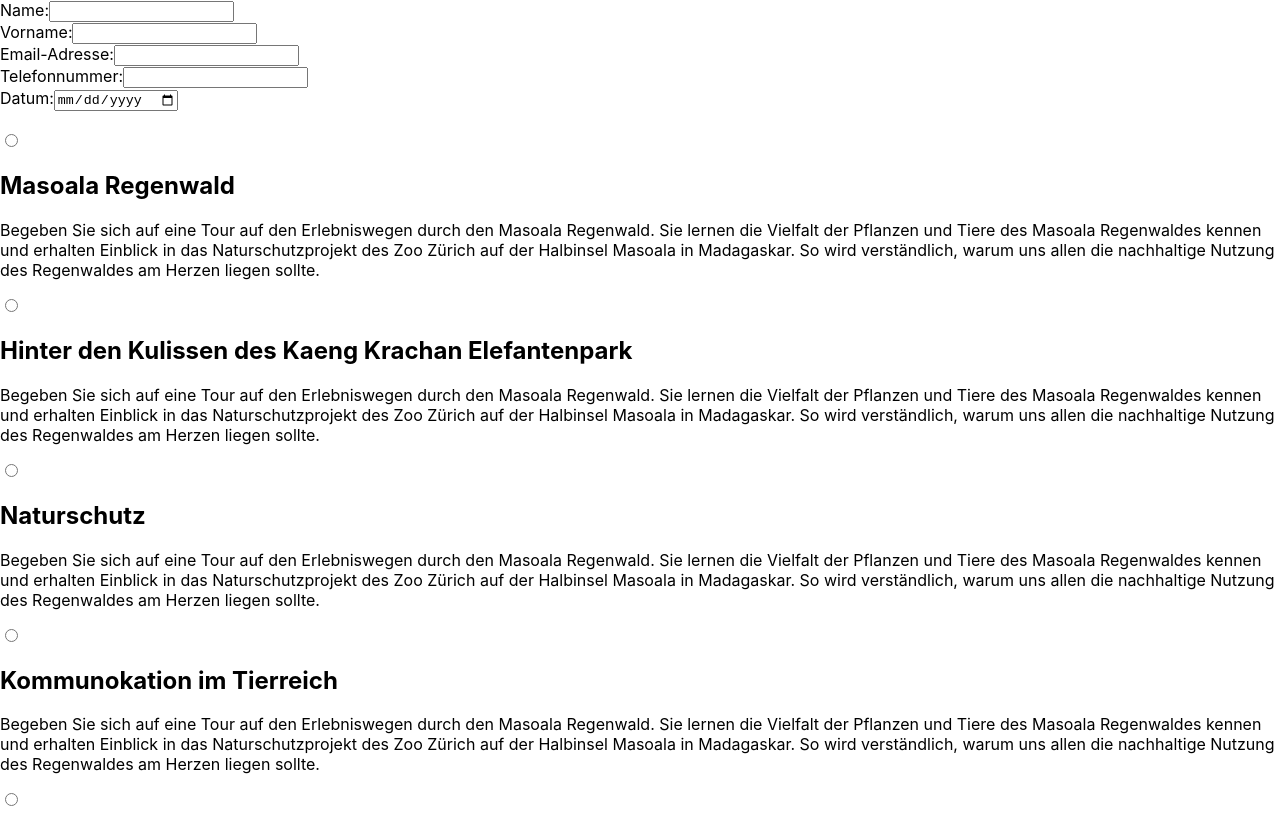
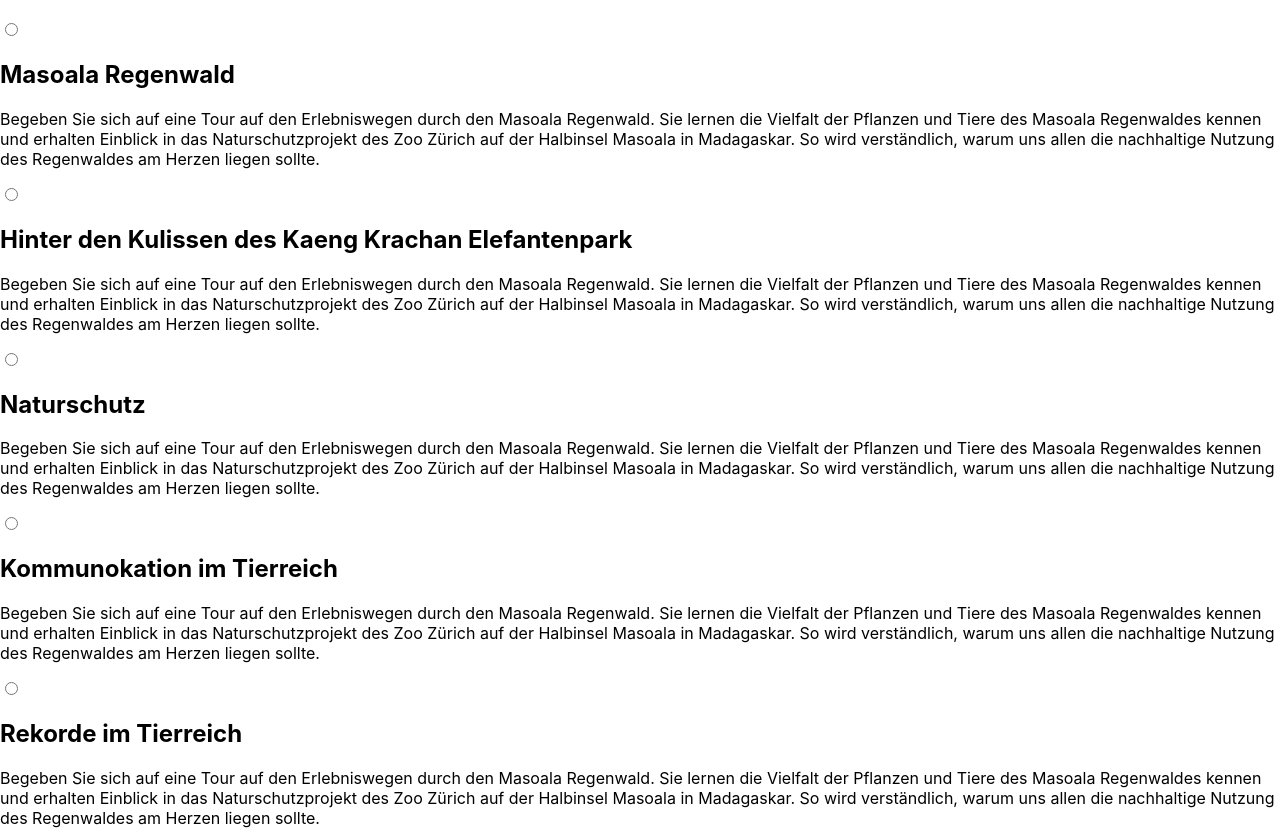
Before and after one commit to Christian-Gasser/praxisexample-formular, a React (Create React App) app: page / in a window 1280 px wide. Shown: the top 830 px of the page. Built offline with nearby package versions, Linux system fonts and the light colour scheme.

Commit message:
some changes

```diff
--- /dev/null
+++ b/src/components/UI/BaseCard.jsx
@@ -0,0 +1,9 @@
+export default function BaseRadio(props) {
+    return (
+        <div class="card">
+            <div class="card-body">
+                <slot></slot>
+            </div>
+        </div>
+    );
+};
--- a/src/components/UI/BaseInput.jsx
+++ b/src/components/UI/BaseInput.jsx
@@ -1,10 +1,11 @@
 export default function BaseRadio(props) {
     return (
         <div>
-            <div>
-                <label>{props.name}:</label>
-                <input type={props.type} name={props.id} id={props.id}/>
+            <div class="input-group flex-nowrap">
+                <span class="input-group-text" id="addon-wrapping">@</span>
+                <input type={props.type} class="form-control" placeholder={props.name} aria-label={props.name} aria-describedby="addon-wrapping" />
             </div>
         </div>
+
     );
 };
--- a/src/components/formular/Formular.jsx
+++ b/src/components/formular/Formular.jsx
@@ -2,6 +2,7 @@ import BaseInput from "../UI/BaseInput";
 import BaseCheckBox from "../UI/BaseCheckBox";
 import BaseRadio from "../UI/BaseRadio";
 import BaseButton from "../UI/BaseButton";
+import BaseCard from "../UI/BaseCard";
 
 
 
@@ -44,11 +45,25 @@ export default function Formular(props) {
     return (
         <div>
             <form>
-                <BaseInput id="name" name="Name" type="text"></BaseInput>
-                <BaseInput id="prename" name="Vorname" type="text"></BaseInput>
-                <BaseInput id="email" name="Email-Adresse" type="text"></BaseInput>
-                <BaseInput id="tel" name="Telefonnummer" type="tel"></BaseInput>
-                <BaseInput id="date" name="Datum" type="date"></BaseInput>
+                <BaseCard>
+                    <BaseInput id="name" name="Name" type="text"></BaseInput>
+                </BaseCard>
+                <BaseCard>
+                    <BaseInput id="prename" name="Vorname" type="text"></BaseInput>
+                </BaseCard>
+                <BaseCard>
+                    <BaseInput id="email" name="Email-Adresse" type="text"></BaseInput>
+                </BaseCard>
+                <BaseCard>
+                    <BaseInput id="tel" name="Telefonnummer" type="tel"></BaseInput>
+                </BaseCard>
+                <BaseCard>
+                    <BaseInput id="date" name="Datum" type="date"></BaseInput>
+                </BaseCard>
+
+
+
+
                 <br/>
 
                     <div class="">
```
